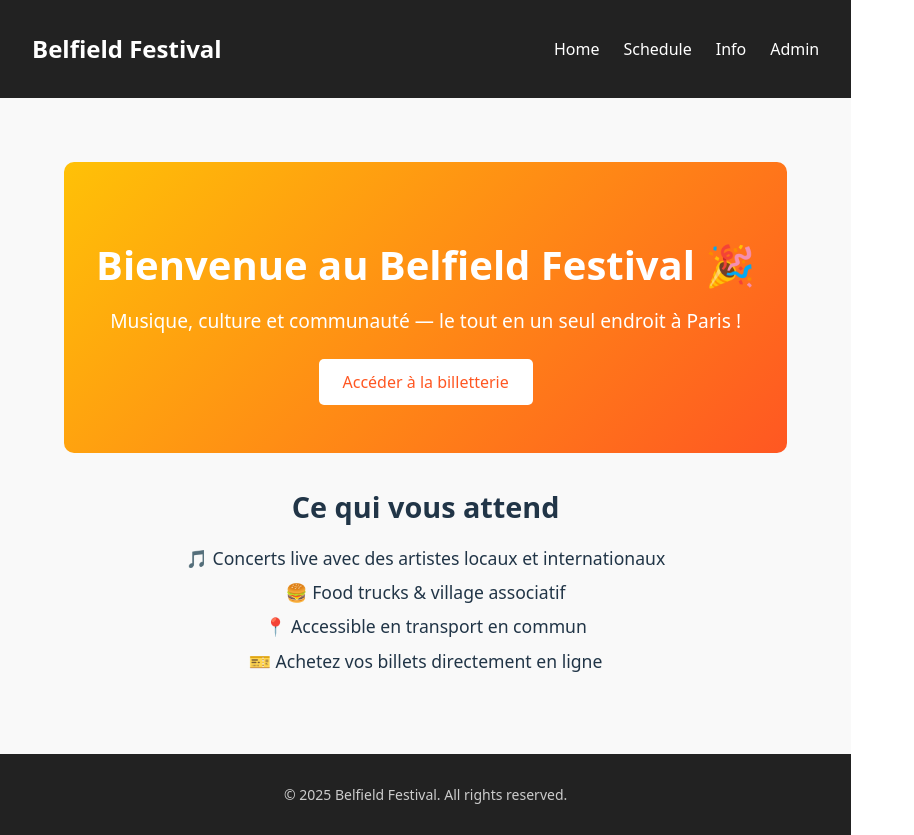
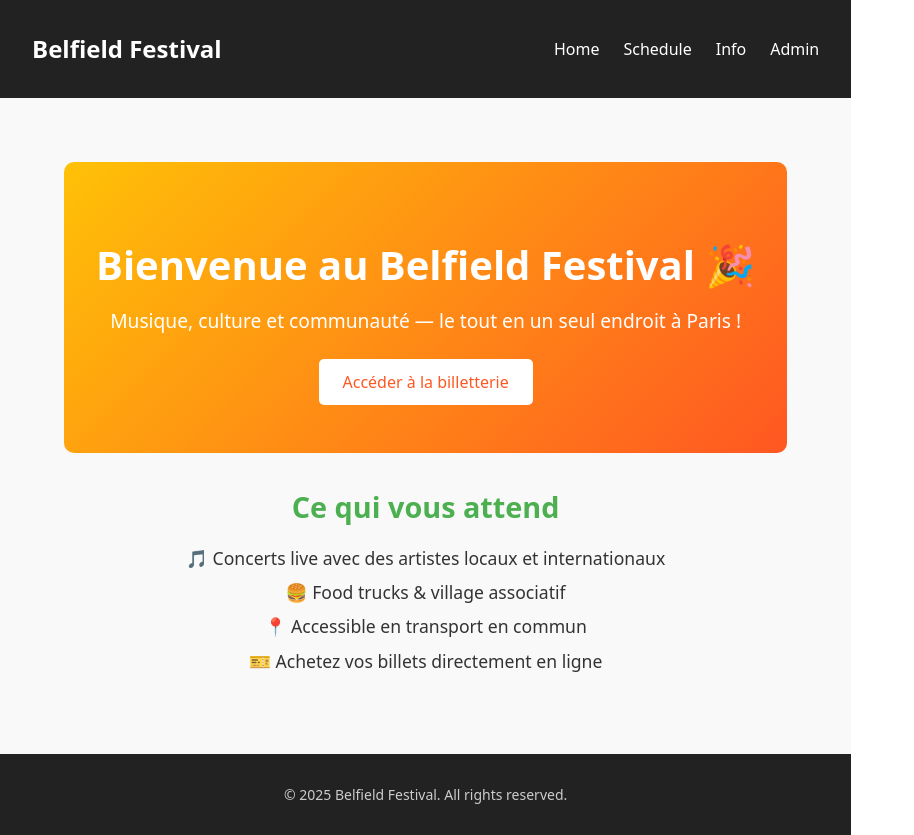
Before and after one commit to Noumso/Belfield-Festival-Website, a React (Vite) app in the folder Belfield-Festival-Website/: page / in a window 1280 px wide. Shown: the whole page, without its empty margins (0-914 px from the left). Built offline with nearby package versions, Linux system fonts and the light colour scheme.

Commit message:
Update Home.css to enhance highlights section with new text colors

```diff
--- a/Belfield-Festival-Website/src/pages/Home.css
+++ b/Belfield-Festival-Website/src/pages/Home.css
@@ -39,6 +39,7 @@
   }
 
   .highlights h2 {
+    color: #4CAF50;
     font-size: 1.8rem;
     margin-bottom: 1rem;
   }
@@ -49,6 +50,7 @@
   }
 
   .highlights li {
+    color: #333;
     margin: 0.5rem 0;
     font-size: 1.1rem;
   }
```
